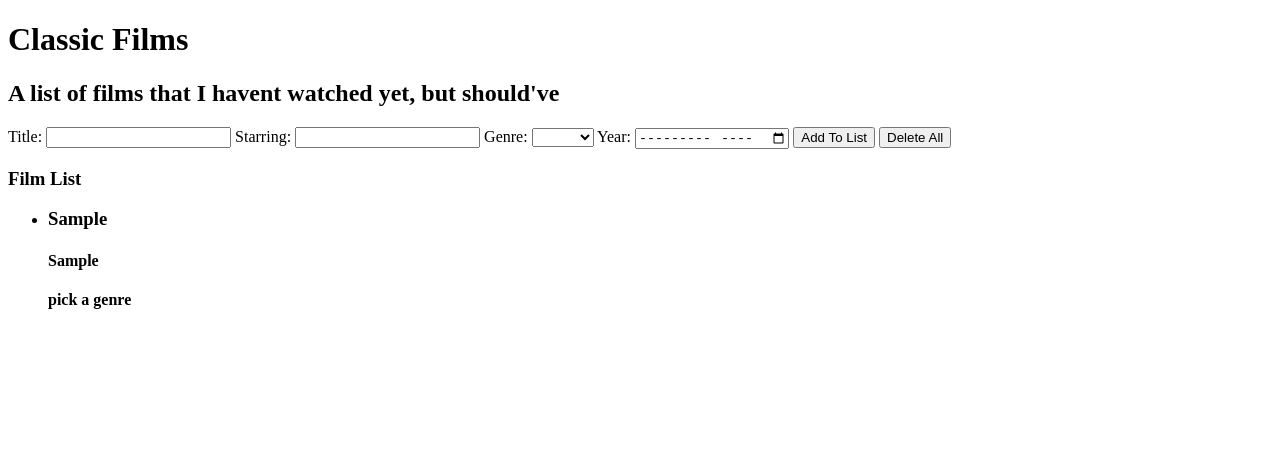
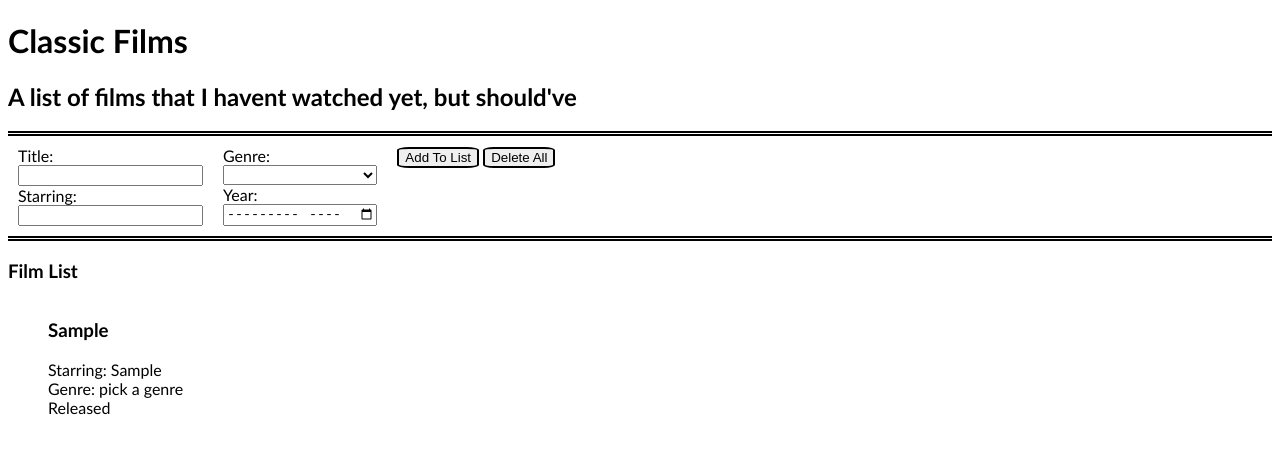
Before and after one commit to JaSmith13/w6_we_hw, a plain HTML site: page index.html in a window 1280 px wide. Both pictures are taken after typing "Sample", "Sample" into the empty fields and a click on the input "Add To List". Drawn offline with Linux system fonts and the light colour scheme.

Commit message:
adds styling and text formatting to list

```diff
--- a/css/style.css
+++ b/css/style.css
@@ -0,0 +1,28 @@
+body{
+    font-family:'Trebuchet MS', 'Lucida Sans Unicode', 'Lucida Grande', 'Lucida Sans', Arial, sans-serif
+}
+
+#form{
+    display: flex;
+    border-top: 5px double black;
+    border-bottom: 5px double black;
+}
+
+.form-inputs{
+    display: grid;
+    grid-auto-flow: row;
+}
+
+div{
+    padding: 10px;
+}
+
+#form-buttons > *{
+    border: 2px solid black;
+    border-radius: 15%;
+}
+
+.list-item{
+    display: flex;
+    flex-direction: column;
+}
--- a/index.html
+++ b/index.html
@@ -4,6 +4,7 @@
     <meta charset="UTF-8">
     <meta http-equiv="X-UA-Compatible" content="IE=edge">
     <meta name="viewport" content="width=device-width, initial-scale=1.0">
+    <link rel="stylesheet" href="css/style.css">
     <script src="js/app.js"></script>
     <title>Document</title>
 </head>
@@ -15,12 +16,14 @@
         </hgroup>
     </header>
     <form id="form">
+        <div class="form-inputs">
             <label for="title">Title:</label>
             <input type="text" id="title"/>
 
             <label for="starring">Starring:</label>
             <input type="text" id="starring"/>
-
+        </div>
+        <div class="form-inputs">
             <label for="genre">Genre:</label>
             <select name="genre" id="genre">
                 <option value="pick a genre" disabled selected></option>
@@ -31,9 +34,11 @@
 
             <label for="year">Year:</label>
             <input type="month" id="year"/>
-
+        </div>
+        <div id="form-buttons">
             <input type="submit" value="Add To List"/>
             <button type="button" id="delete-button">Delete All</button>
+        </div>
     </form>
 
     <section>
--- a/js/app.js
+++ b/js/app.js
@@ -12,22 +12,24 @@ const handleForm = function(event) {
 
     let filmListItem
     filmListItem = addHTMLElement(filmListItem, 'li', filmList)
+    filmListItem.setAttribute('class', 'list-item')
 
     let title
     title = addHTMLElement(title, 'h3', filmListItem)
     title.textContent = event.target.title.value
 
+
     let starring
-    starring = addHTMLElement(starring, 'h4', filmListItem)
-    starring.textContent = event.target.starring.value
+    starring = addHTMLElement(starring, 'span', filmListItem)
+    starring.textContent = (`Starring: ${event.target.starring.value}`)
 
     let genre
-    genre = addHTMLElement(genre, 'h4', filmListItem)
-    genre.textContent = event.target.genre.value
+    genre = addHTMLElement(genre, 'span', filmListItem)
+    genre.textContent = (`Genre: ${event.target.genre.value}`)
 
     let year
-    year = addHTMLElement(year, 'h4', filmListItem)
-    year.textContent = event.target.year.value
+    year = addHTMLElement(year, 'span', filmListItem)
+    year.textContent = (`Released ${event.target.year.value}`)
 
     this.reset()
 }
```
Lines whose indentation alone changed are shown as unchanged.
